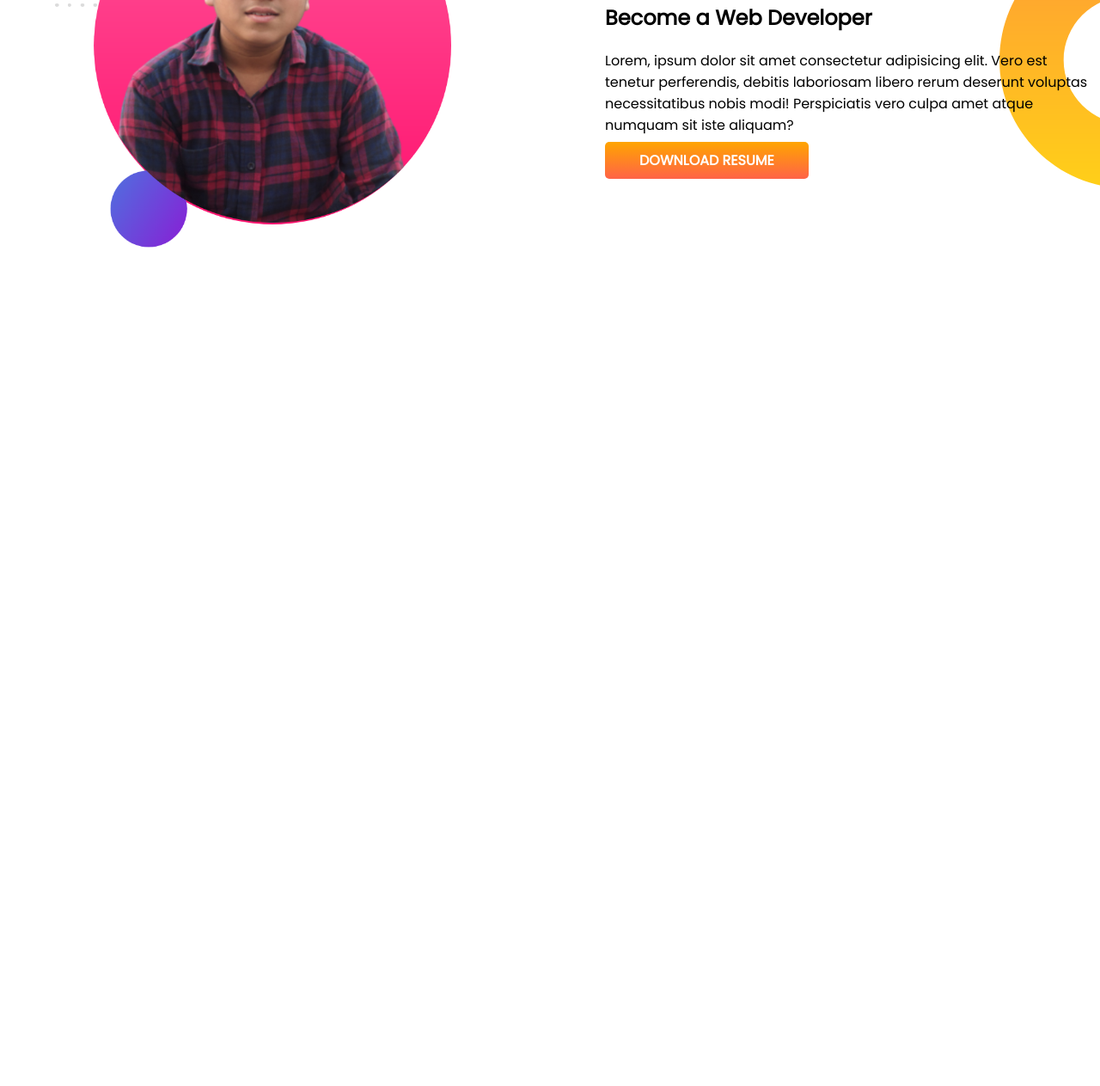
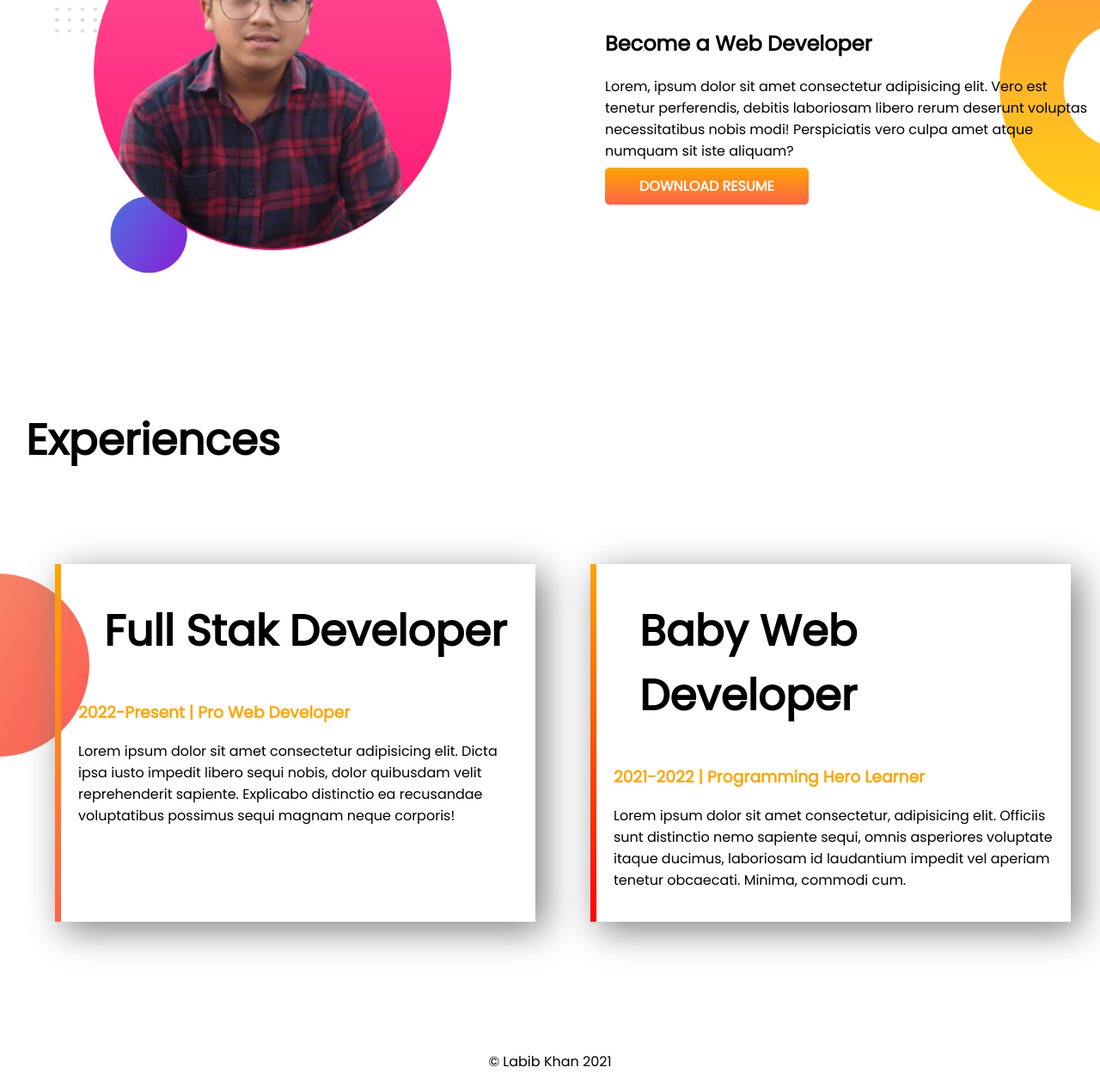
Before and after one commit to labibkhanofficialbd/developer-portfolio, a plain HTML site: page index.html in a window 1280 px wide. Shown: the part 769-2032 px from the top of the page at 86% size. Before the commit the page ends 1214 px from the top, so only its background shows below. Drawn offline with Linux system fonts and the light colour scheme.

Commit message:
exp footer added

```diff
--- a/index.html
+++ b/index.html
@@ -12,7 +12,8 @@
     <title>Labib Portfolio</title>
 </head>
 <body>
-    <section class="top-banner">
+    <section class="top-banner felxible-container">
+        <div class="sec">
             <div class="half-width">
                 <h1>Welcome To</h1>
                 <h1> <span class="orange-color">Labib Khan</span> World!</h1>
@@ -23,8 +24,9 @@
             <div class="half-width">
                 <img src="img/first.png" alt="">
             </div>
+        </div>
     </section>
-    <section class="dream-big">
+    <section class="dream-big felxible-container">
         <div class="half-width">
             <img src="img/second.png" alt="">
         </div>
@@ -35,5 +37,23 @@
             <a class="link-button" href="https://www.linkedin.com/in/labibofficialbd/" target="blank">DOWNLOAD RESUME</a>
         </div>
     </section>
+    <section class="experience-area">
+        <h1>Experiences</h1>
+        <div class="felxible-container">
+            <div id="web-exp" class="experience-item">
+                <h1>Full Stak Developer</h1>
+                <h3 class="orange-color">2022-Present | Pro Web Developer</h3>
+                <p>Lorem ipsum dolor sit amet consectetur adipisicing elit. Dicta ipsa iusto impedit libero sequi nobis, dolor quibusdam velit reprehenderit sapiente. Explicabo distinctio ea recusandae voluptatibus possimus sequi magnam neque corporis!</p>
+            </div>
+            <div id="baby-exp" class="experience-item">
+                <h1>Baby Web Developer</h1>
+                <h3 class="orange-color">2021-2022 | Programming Hero Learner</h3>
+                <p>Lorem ipsum dolor sit amet consectetur, adipisicing elit. Officiis sunt distinctio nemo sapiente sequi, omnis asperiores voluptate itaque ducimus, laboriosam id laudantium impedit vel aperiam tenetur obcaecati. Minima, commodi cum.</p>
+            </div>
+        </div>
+    </section>
+    <footer>
+        <p>&copy; Labib Khan 2021 </p>
+    </footer>
 </body>
 </html>
--- a/style.css
+++ b/style.css
@@ -9,11 +9,15 @@ h1{
 .orange-color{
     color: orange;
 }
-section{
+.felxible-container{
     display: flex;
     /* background-image: url(img/top-banner.png);
     background-size: cover; */
     margin-bottom: 150px;
+}
+.sec{
+    display: flex;
+    margin-top: 30px;
 }
 .half-width{
     width: 50%;
@@ -30,6 +34,7 @@ section{
     color: white;
     font-weight: 700;
 
+
 }
 .top-banner{
     background-image: url(img/top-banner.png);
@@ -41,3 +46,34 @@ section{
     background-repeat: no-repeat;
     background-position: right;
 }
+.experience-area{
+    background-image: url(img/exp-bg.png);
+    background-repeat: no-repeat;
+    background-position: left;
+}
+.experience-item{
+    box-shadow: 10px 10px 40px gray;
+    width: 40%;
+    margin-left: 5%;
+    margin-top: 5%;
+    padding-left: 20px;
+    padding-bottom: 20px;
+    padding-right: 20px;
+
+}
+.experience-area h1{
+    margin-left: 30px;
+}
+#web-exp{
+    border-left: 7px solid;
+    border-image: linear-gradient(orange, tomato);
+    border-image-slice: 1;
+}
+#baby-exp{
+    border-left: 7px solid;
+    border-image: linear-gradient(orange, red);
+    border-image-slice: 1;
+}
+footer{
+    text-align: center;
+}
```
Lines whose indentation alone changed are shown as unchanged.
